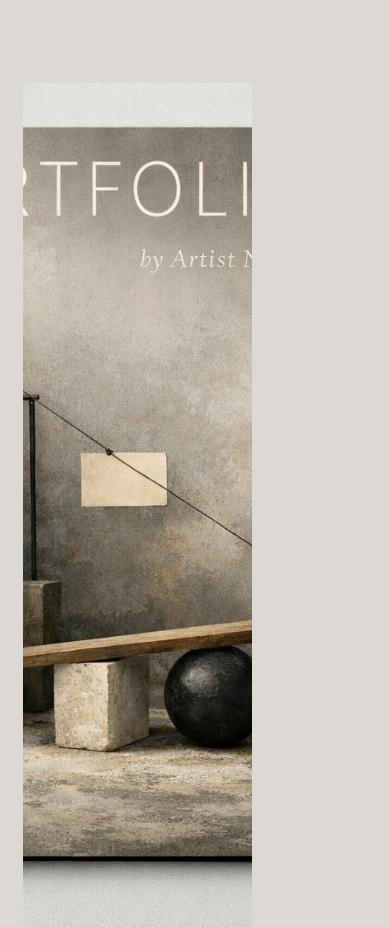
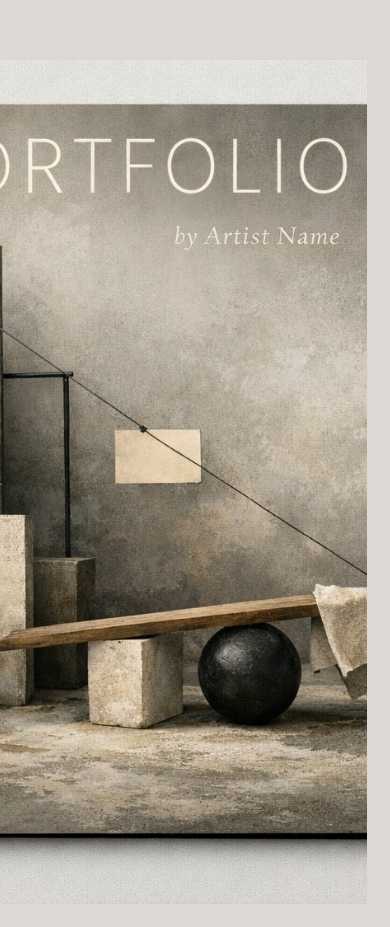
Before and after one commit to choiganghyun98/actor-artist-website-2, a plain HTML site: page index.html in a window 390 px wide. Shown: the part 5290-6217 px from the top of the page. Drawn offline with Linux system fonts and the light colour scheme.

Commit message:
Update style.css

```diff
--- a/style.css
+++ b/style.css
@@ -158,86 +158,20 @@ button{background:none;border:1px solid #111;padding:.4rem .7rem;cursor:pointer}
    MOBILE (FINAL – CLEAN)
 ===================================== */
 
-@media (max-width: 768px){
-
-  /* 스크롤 완전 복구 */
-  html, body{
-    width: 100%;
-    height: auto;
-    overflow-x: hidden;
-    overflow-y: auto;
-  }
-
-  /* 책 구조 해제 */
-  .book{
-    position: static;
-    height: auto;
-    perspective: none;
-  }
-
-  .page{
-    position: relative;   /* absolute 완전 제거 */
-    inset: auto;
-    transform: none;
-    height: auto;
-    min-height: auto;
-    overflow: visible;
-    padding-bottom: 16vw;
-  }
-
-  /* 레이아웃 세로화 */
-  .spread{
-    display: flex;
-    flex-direction: column;
-    gap: 8vw;
-    height: auto;
-  }
-
-  .left,
-  .right{
-    width: 100%;
-  }
-
-  .grid{
-    display: grid;
-    grid-template-columns: 1fr;
-    gap: 6vw;
-  }
-
-  /* PAGE 2 */
-  .page-profile .portrait-block{
-    flex-direction: column;
-    align-items: flex-start;
-    gap: 2rem;
-  }
-
-  .page-profile .contact{
-    margin-left: 0;
-    margin-top: 0;
-  }
-
-  /* PAGE 3 */
-  .three-column{
-    display: flex;
-    flex-direction: column;
-    gap: 10vw;
-    height: auto;
-  }
-
-  .column img{
-    height: auto;
-    max-height: none;
-  }
-
-  /* PAGE 4 */
-  .page-final .right{
-    justify-content: flex-start;
-  }
-
-   .page-final .left img{
-  width: 100%;
-  height: 100vh;
-  object-fit: cover;
-  }
-
+@media (max-width:768px){
+html,body{width:100%;height:auto;overflow-x:hidden;overflow-y:auto}
+.book{position:static;height:auto;perspective:none}
+.page{position:relative;inset:auto;transform:none;height:auto;min-height:auto;overflow:visible;padding:6vw;padding-bottom:16vw}
+.spread{display:flex;flex-direction:column;gap:8vw;height:auto}
+.left,.right{width:100%}
+.grid{display:grid;grid-template-columns:1fr;gap:6vw}
+.page-profile .portrait-block{flex-direction:column;align-items:flex-start;gap:2rem}
+.page-profile .contact{margin-left:0;margin-top:0}
+.three-column{display:flex;flex-direction:column;gap:10vw;height:auto}
+.column img{height:auto;max-height:none}
+.page-final{padding:0}
+.page-final .spread{gap:6vw;display:flex;flex-direction:column}
+.page-final .left{width:100vw;margin-left:calc(-1 * 6vw)}
+.page-final .left img{width:100%;height:100vh;object-fit:cover;display:block}
+.page-final .right{padding:6vw;justify-content:flex-start}
 }
```
